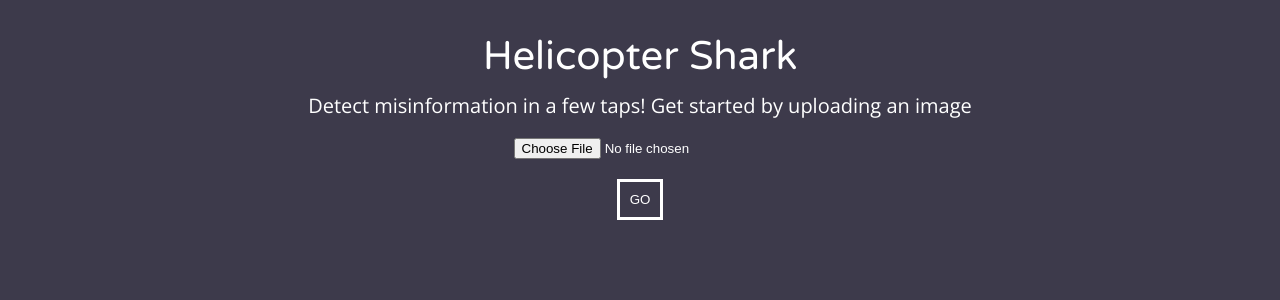
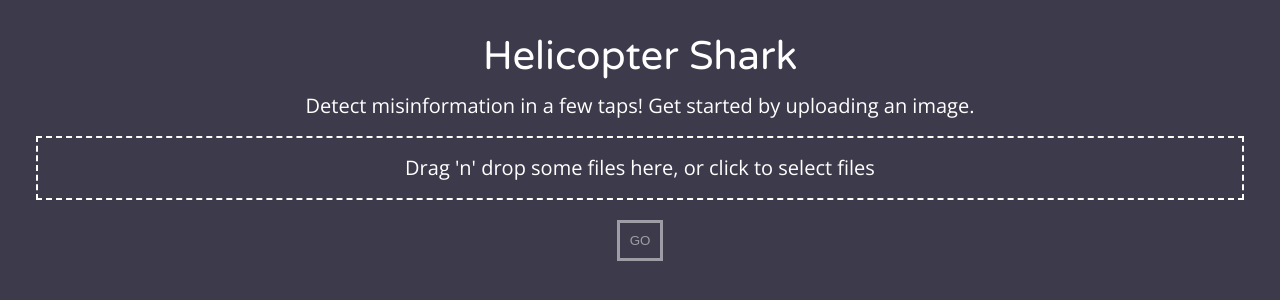
Before and after one commit to qwghlm/helicoptershark, a React (Create React App) app: page / in a window 1280 px wide. Shown: the top 300 px of the page. Built offline with nearby package versions, Linux system fonts and the light colour scheme.

Commit message:
Added DropZone

```diff
--- a/package.json
+++ b/package.json
@@ -9,6 +9,7 @@
     "@types/styled-components": "^4.4.2",
     "react": "^16.12.0",
     "react-dom": "^16.12.0",
+    "react-dropzone": "^10.2.1",
     "react-scripts": "3.3.1",
     "typescript": "^3.7.5"
   },
--- a/src/App.tsx
+++ b/src/App.tsx
@@ -1,29 +1,14 @@
 import React, { useState } from 'react';
-import styled, { createGlobalStyle } from 'styled-components'
-import reset from 'styled-reset'
+import styled from 'styled-components'
 
 import Result from "./components/Result";
 import Loader from "./components/Loader";
 import UploadForm from "./components/UploadForm";
-
-const GlobalStyle = createGlobalStyle`
-  ${reset}
-  * {
-    box-sizing: border-box;
-  }
-  html {
-    font-size:20px;
-  }
-  body {
-    font-family: "Open Sans", sans-serif;
-  }
-  p {
-    margin: 1rem 0;
-  }
-`
+import GlobalStyle from './styles/GlobalStyle';
 
 const StyledApp = styled.main`
   margin: 0;
+  font-family: "Open Sans", sans-serif;
 `;
 
 const INITIAL = 1;
--- /dev/null
+++ b/src/components/DropZone/FileItem.tsx
@@ -0,0 +1,18 @@
+import React from 'react';
+import styled from 'styled-components'
+
+const StyledFileItem = styled.div`
+  padding: 1rem 0;
+  margin: .2rem;
+  border: 1px #FFF solid;
+`;
+
+interface FileItemProps {
+  name: string;
+}
+
+export default function FileItem({ name }: FileItemProps) {
+  return <StyledFileItem>
+    { name }
+  </StyledFileItem>
+}
--- /dev/null
+++ b/src/components/DropZone/index.tsx
@@ -0,0 +1,56 @@
+import React, { useCallback } from 'react'
+import {useDropzone} from 'react-dropzone'
+import styled, { css } from 'styled-components'
+
+import FileItem from './FileItem';
+
+export interface DropZoneProps {
+  files: string[];
+  maxFiles?: number;
+  onChange: (files: string[]) => void;
+}
+
+interface DropRootProps {
+  isDragActive: boolean;
+  isFull: boolean;
+}
+
+const StyledDropRoot = styled.div<DropRootProps>`
+  margin: 1rem 0;
+  border-width: 2px;
+  border-color: #FFF;
+  border-style: ${props => props.isFull ? "solid" : "dashed"};
+  ${props => props.isDragActive && css`background: rgba(255,255,255,0.8);` }
+`;
+
+const StyledDropInput = styled.div`
+  padding: 1rem 0;
+`
+
+export default function DropZone({ files, maxFiles = 1, onChange }: DropZoneProps) {
+
+  const isFull = files.length === maxFiles;
+
+  const onDrop = useCallback(acceptedFiles => {
+    const availableSlots = maxFiles - files.length;
+    const newFiles = acceptedFiles.slice(0, availableSlots).map((f: File) => f.name);
+    onChange(files.concat(newFiles));
+  }, [onChange, files, maxFiles]);
+
+  const { getRootProps, getInputProps, isDragActive } = useDropzone({onDrop})
+
+  const message = isDragActive ? "Drop files here..." : "Drag 'n' drop some files here, or click to select files";
+
+  return (
+    <StyledDropRoot {...getRootProps()} isDragActive={isDragActive} isFull={isFull}>
+
+      { files.map((name, i) => <FileItem key={i} name={name} />) }
+
+      { !isFull && <StyledDropInput>
+        <input {...getInputProps()} />
+        { message }
+      </StyledDropInput> }
+
+    </StyledDropRoot>
+  )
+}
--- a/src/components/Loader.tsx
+++ b/src/components/Loader.tsx
@@ -3,16 +3,17 @@ import styled from 'styled-components'
 
 import { LoaderProps } from "./types";
 import Div from "../elements/Div";
+import P from '../elements/P';
 
 const StyledDiv = styled(Div)`background-color: #66D7D1;`;
 
 export default function Loader(props: LoaderProps) {
   return <StyledDiv>
-    <p>
+    <P>
       Loading...
-    </p>
-    <p>
+    </P>
+    <P>
       <i className="fas fa-spinner fa-3x fa-spin"></i>
-    </p>
+    </P>
   </StyledDiv>;
 }
--- a/src/components/Result.tsx
+++ b/src/components/Result.tsx
@@ -3,18 +3,20 @@ import styled from 'styled-components'
 
 import Div from "../elements/Div";
 import Button from "../elements/Button";
+import P from '../elements/P';
+
 import { ResultProps } from './types';
 
 const StyledDiv = styled(Div)`background-color: #27A9F1;`;
 
 function ProcessingMessage() {
-  return <p>Thanks! We are processing now...</p>;
+  return <P>Thanks! We are processing now...</P>;
 }
 
 function Scores({ result }: { result: number }) {
-  return <p>
+  return <P>
     Hurray! The image is a {Math.round(result*1000)/10}% match!
-  </p>
+  </P>
 }
 
 export default function Result({ result, onReset }: ResultProps) {
--- a/src/components/UploadForm.tsx
+++ b/src/components/UploadForm.tsx
@@ -1,8 +1,10 @@
-import React from 'react';
+import React, { useState } from 'react';
 import styled from 'styled-components'
 
+import Button from "../elements/Button";
 import Div from "../elements/Div";
-import Button from "../elements/Button";
+import DropZone from "./DropZone";
+import P from '../elements/P';
 import { UploadFormProps } from './types';
 
 const StyledDiv = styled(Div)`background-color: #3D3A4B;`;
@@ -12,25 +14,45 @@ const Header = styled.h1`
   font-family: "Varela Round", sans-serif;
 `;
 
+interface FormState {
+  files: string[];
+}
+
+const DEFAULT_STATE = {
+  files: []
+}
+
 export default function UploadForm({ onSubmit }: UploadFormProps) {
+
+  const [ values, setValues ] = useState<FormState>(DEFAULT_STATE)
+  const {
+    files
+  } = values;
+
+  const buttonDisabled = files.length === 0;
+
+  const onFilesChange = (files: string[]) => {
+    setValues({files})
+  }
+  const onClick = (e: React.MouseEvent<HTMLButtonElement, MouseEvent>) => {
+    console.log(values);
+    onSubmit();
+  }
+
   return <StyledDiv>
 
     <Header>Helicopter Shark</Header>
 
-    <p>Detect misinformation in a few taps! Get started by uploading an image</p>
+    <P>Detect misinformation in a few taps! Get started by uploading an image.</P>
 
     <form action="">
       <div>
-        <p>
-          <input type="file" />
-        </p>
+        <DropZone files={files} onChange={onFilesChange} />
       </div>
 
-      <div>
-        <p>
-          <Button type="button" onClick={(e) => onSubmit()}>Go</Button>
-        </p>
-      </div>
+      <P>
+        <Button type="button" disabled={buttonDisabled} onClick={onClick}>Go</Button>
+      </P>
     </form>
   </StyledDiv>
 }
--- a/src/elements/Button.ts
+++ b/src/elements/Button.ts
@@ -7,5 +7,9 @@ const Button = styled.button`
   background: transparent;
   color: #FFF;
   text-transform: uppercase;
+
+  &[disabled] {
+    opacity: 50%;
+  }
 `;
 export default Button;
--- /dev/null
+++ b/src/elements/P.ts
@@ -0,0 +1,6 @@
+import styled from 'styled-components'
+
+const P = styled.p`
+  margin: 1rem 0;
+`;
+export default P;
--- /dev/null
+++ b/src/styles/GlobalStyle.ts
@@ -0,0 +1,13 @@
+import { createGlobalStyle } from 'styled-components'
+import reset from 'styled-reset'
+
+const GlobalStyle = createGlobalStyle`
+  ${reset}
+  * {
+    box-sizing: border-box;
+  }
+  html {
+    font-size: 20px;
+  }
+`
+export default GlobalStyle;
```
Also changed, not shown: src/index.tsx (renamed from src/index.js), 1 other file (tests, documents, lock files or other folders).
